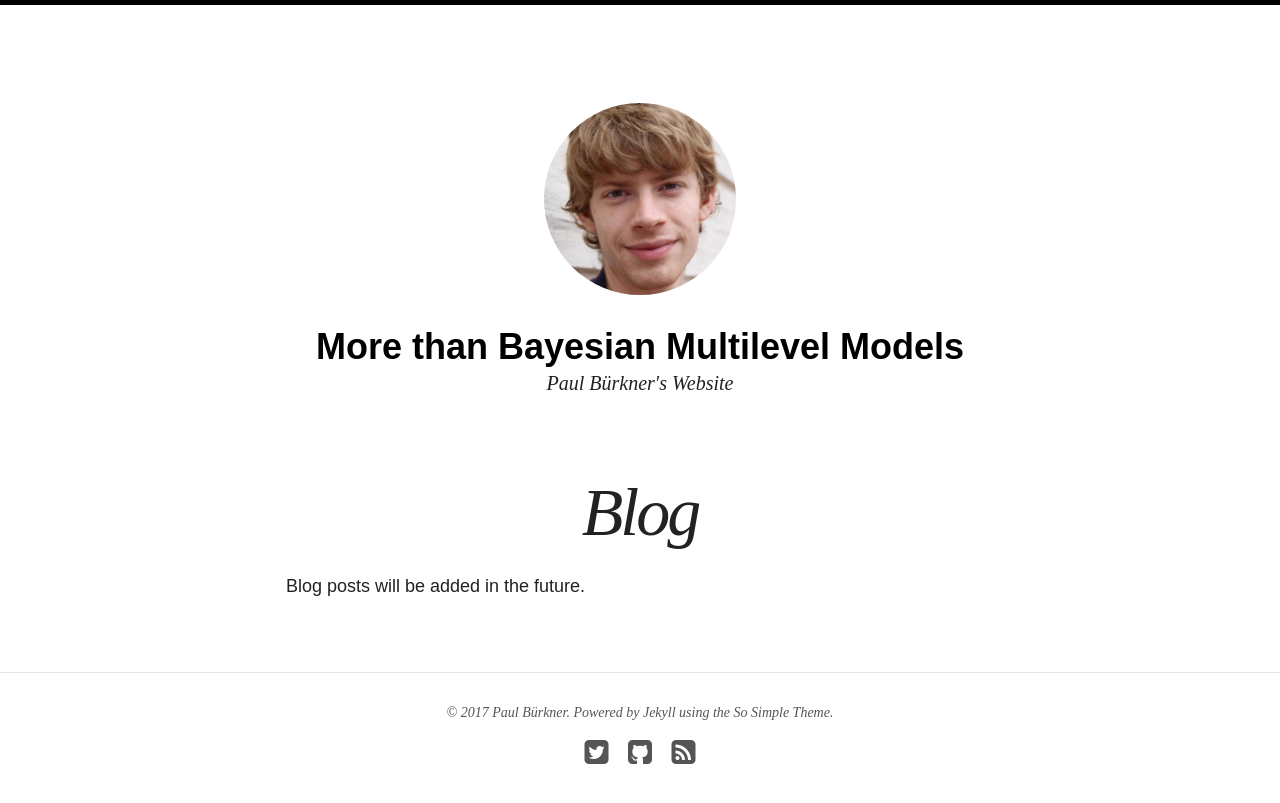
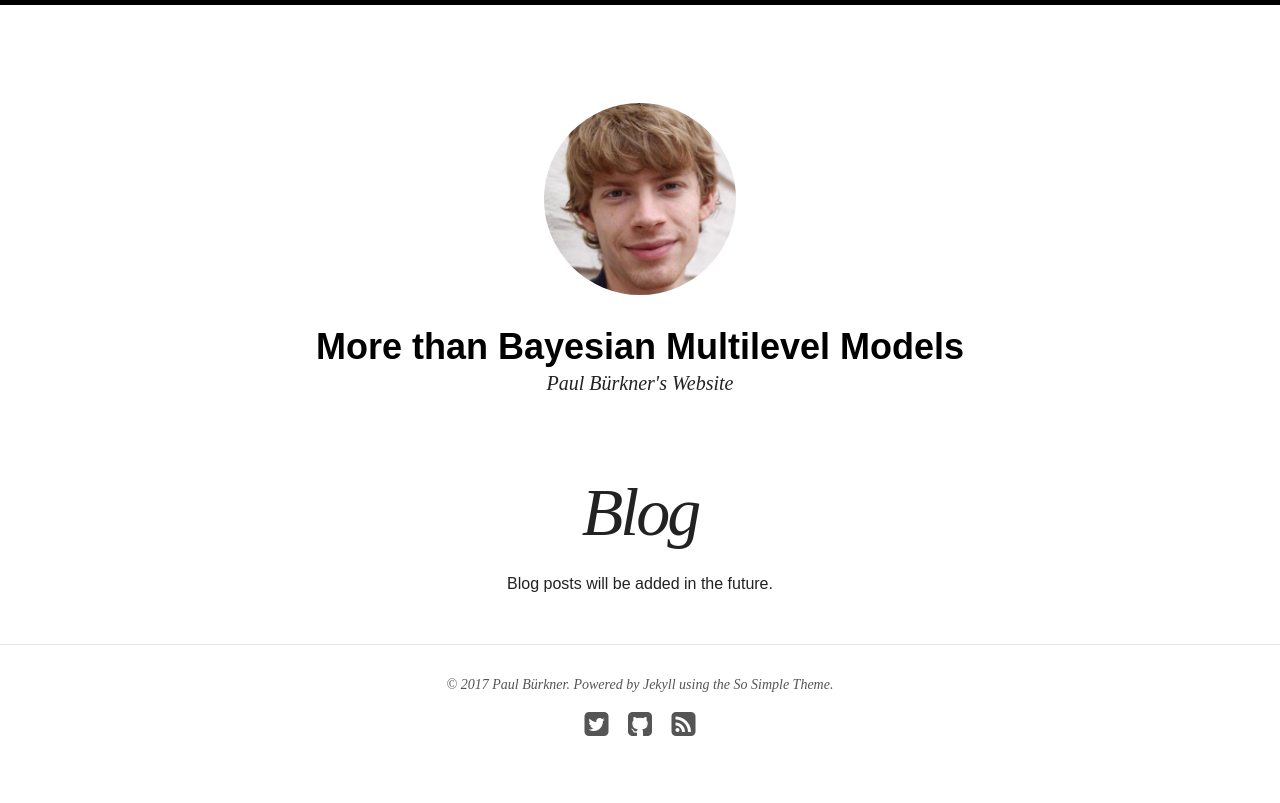
Before and after one commit to paul-buerkner/paul-buerkner.github.io, a Jekyll site: the page built from blog/index.md, in a window 1280 px wide. Shown: the top 803 px of the page. Built offline with Jekyll 4.4.1, drawn with Linux system fonts in a browser that asks for light colours; nearby versions of some CDN libraries.

Commit message:
minor cleaning

```diff
--- a/blog/index.md
+++ b/blog/index.md
@@ -5,7 +5,7 @@ excerpt: "An archive of blog posts sorted by date."
 search_omit: true
 ---
 
-Blog posts will be added in the future.
+<center>Blog posts will be added in the future.</center>
 
 <ul class="post-list">
 {% for post in site.categories.blog %}
```
Also changed, not shown: publications/index.md (+4 -3 lines).
